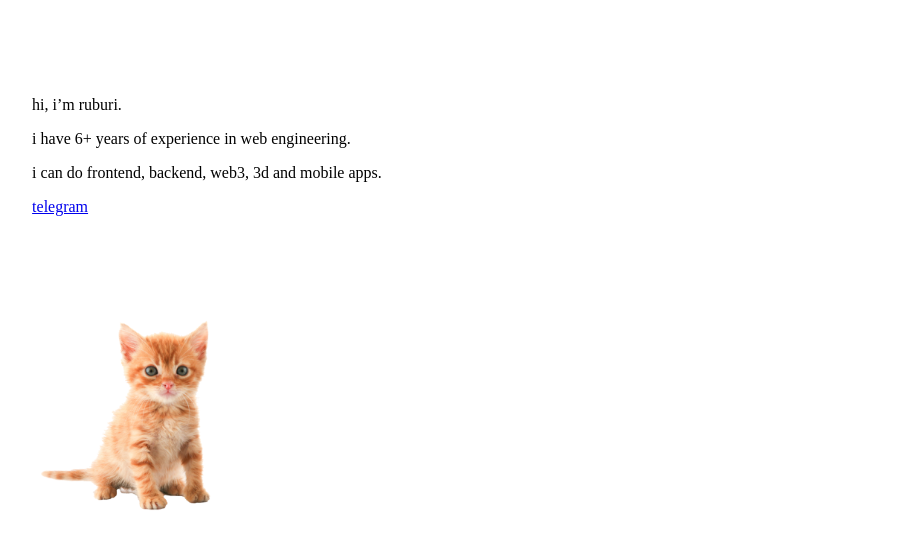
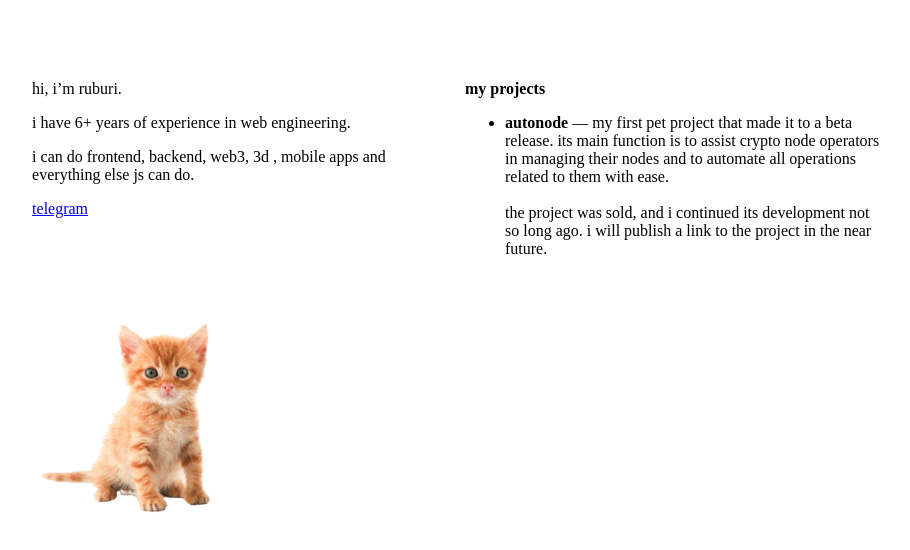
Before and after one commit to sunsetlover36/folio, a React (Vite) app: page / in a window 1280 px wide. Shown: the top 550 px of the page, without its empty margins (175-1085 px from the left). Built offline with nearby package versions, Linux system fonts and the light colour scheme; no server answers; the database is empty.

Commit message:
Add AutoNode to projects list

```diff
--- a/src/App.jsx
+++ b/src/App.jsx
@@ -41,12 +41,14 @@ export const App = () => {
 
   return (
     <main>
+      <div>
         <p>hi, i&rsquo;m ruburi.</p>
         <p>
           i&nbsp;have 6+&nbsp;years of&nbsp;experience in&nbsp;web engineering.
         </p>
         <p>
-        i&nbsp;can do&nbsp;frontend, backend, web3, 3d&nbsp;and mobile apps.
+          i&nbsp;can do&nbsp;frontend, backend, web3, 3d , mobile apps and
+          everything else js&nbsp;can&nbsp;do.
         </p>
         <div>
           <a href="https://t.me/rubyuroboros">telegram</a>
@@ -66,6 +68,24 @@ export const App = () => {
             </>
           )}
         </div>
+      </div>
+      <div>
+        <h4>my projects</h4>
+        <ul>
+          <li>
+            <strong>autonode</strong> &mdash; my&nbsp;first pet project that
+            made it&nbsp;to&nbsp;a&nbsp;beta release. its main function
+            is&nbsp;to&nbsp;assist crypto node operators in&nbsp;managing their
+            nodes and to&nbsp;automate all operations related to&nbsp;them with
+            ease.
+            <br />
+            <br />
+            the project was sold, and i&nbsp;continued its development not
+            so&nbsp;long ago.&nbsp;i&nbsp;will publish a&nbsp;link to&nbsp;the
+            project in&nbsp;the near future.
+          </li>
+        </ul>
+      </div>
     </main>
   );
 };
--- a/src/index.css
+++ b/src/index.css
@@ -12,6 +12,15 @@
   box-sizing: border-box;
 }
 
+h1,
+h2,
+h3,
+h4,
+h5,
+h6 {
+  margin: 0;
+}
+
 html,
 body {
   margin: 0;
@@ -24,6 +33,16 @@ p {
 
 main {
   padding: 5rem 16.18034%;
+  display: flex;
+}
+main > div:first-child {
+  margin-right: 6.18034%;
+}
+main > div:first-child > p:first-child {
+  margin: 0;
+}
+main > div:last-child {
+  max-width: 50%;
 }
 
 .kitten {
@@ -31,7 +50,7 @@ main {
   cursor: pointer;
 }
 
-@media only screen and (max-width: 600px) {
+@media only screen and (max-width: 1400px) {
   .kitten {
     display: block;
   }
```
Lines whose indentation alone changed are shown as unchanged.
